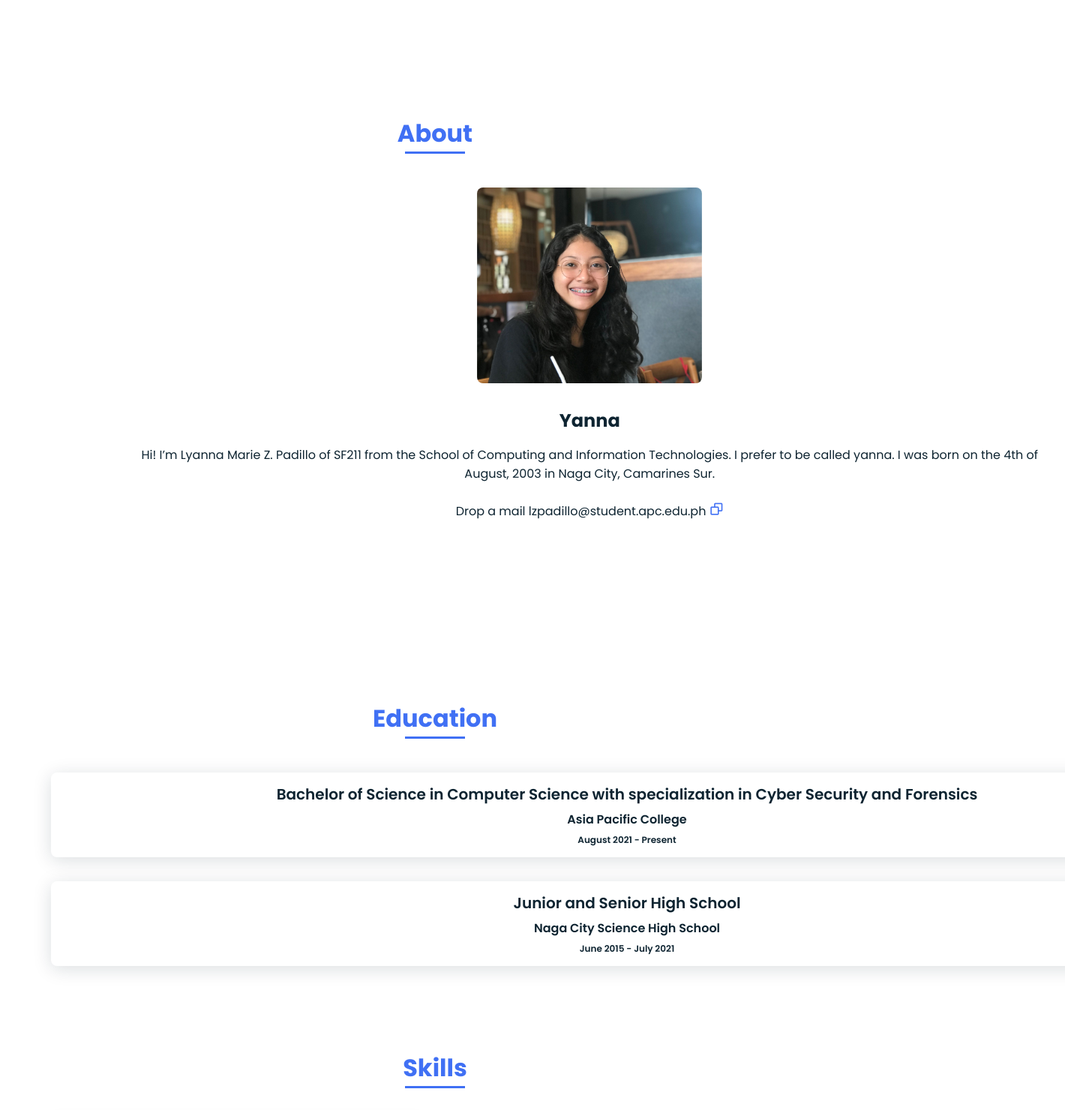
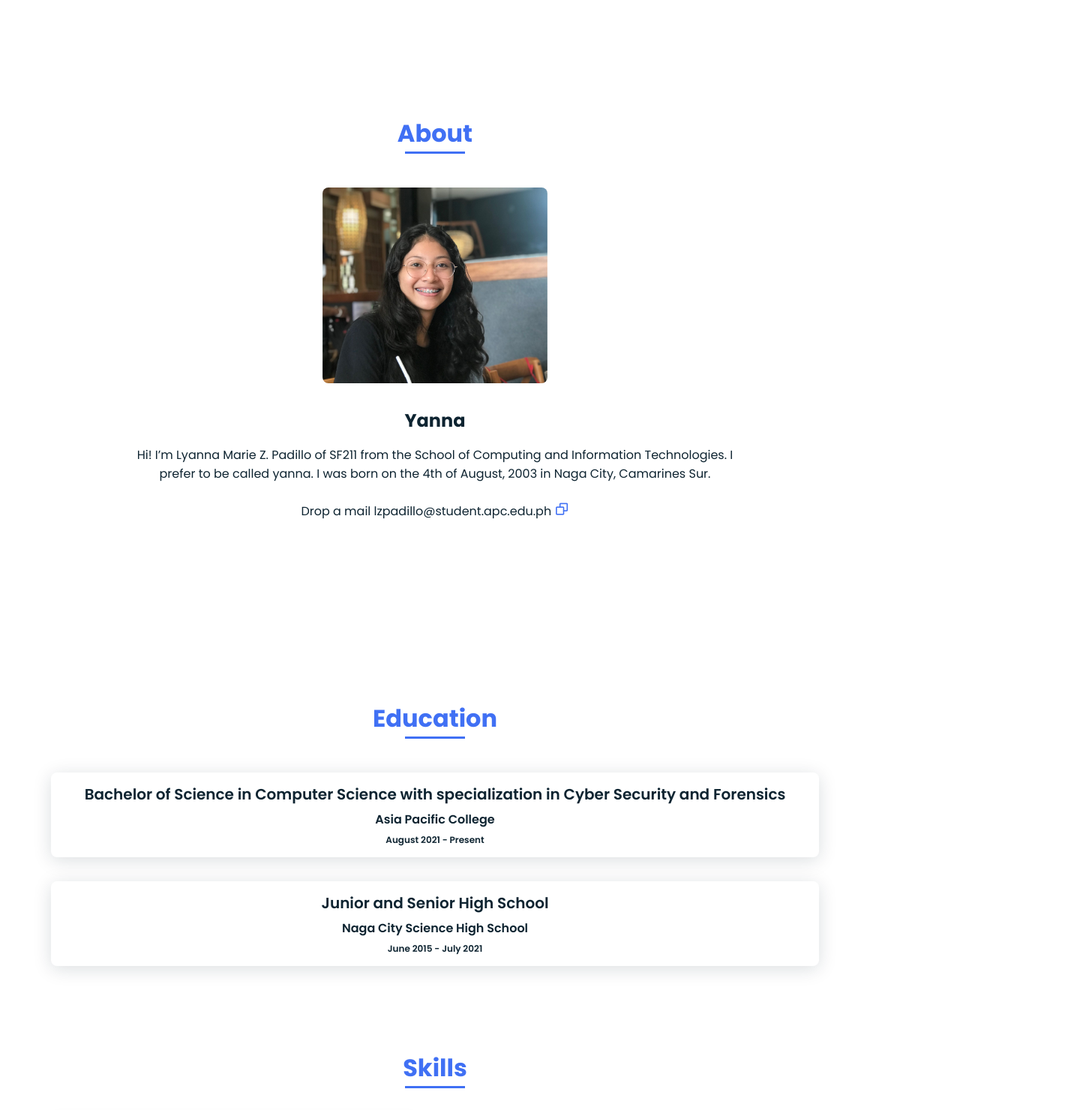
Before and after one commit to yannapadillo/lab2, a PHP site: page / in a window 1680 px wide; the page is wider, and only the part inside the window is pictured. Shown: the part 822-2302 px from the top of that part at 75% size, without its empty margins (260-1680 px from the left). Run offline with PHP 8.4, Linux system fonts and the light colour scheme.

Commit message:
Lesson 27.2 - Grid Container

```diff
--- a/week3/assets/css/styles.css
+++ b/week3/assets/css/styles.css
@@ -128,8 +128,8 @@ img {
 .bd-grid {
   max-width: 1024px;
   display: grid;
-  grid-template-columns: 150%;
-  grid-column-gap: 2rem;
+  grid-template-columns: 100%;
+  grid-column-gap: 3rem;
   width: calc(100% - 2rem);
   margin-left: var(--mb-2);
   margin-right: var(--mb-2);
```
